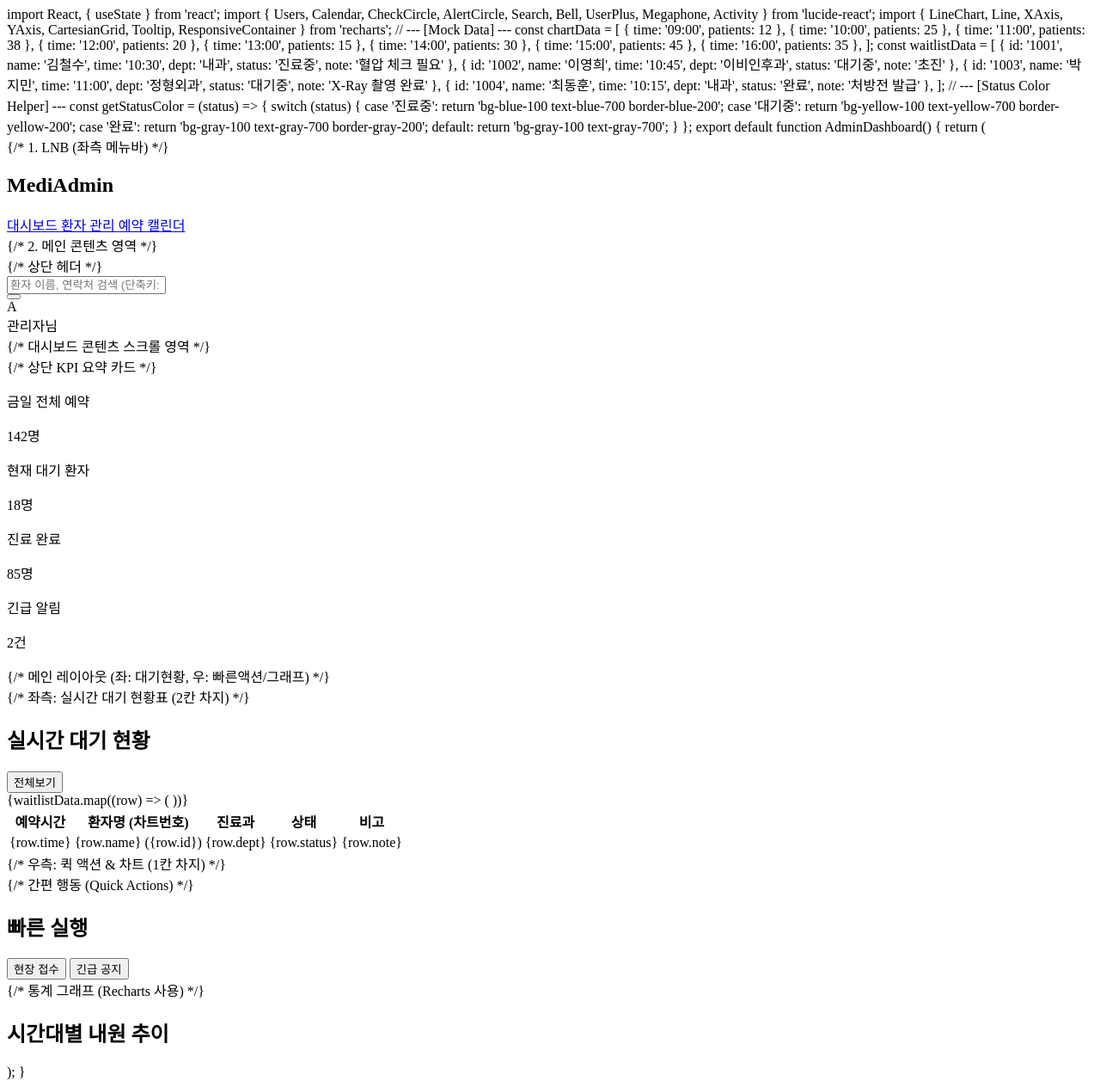
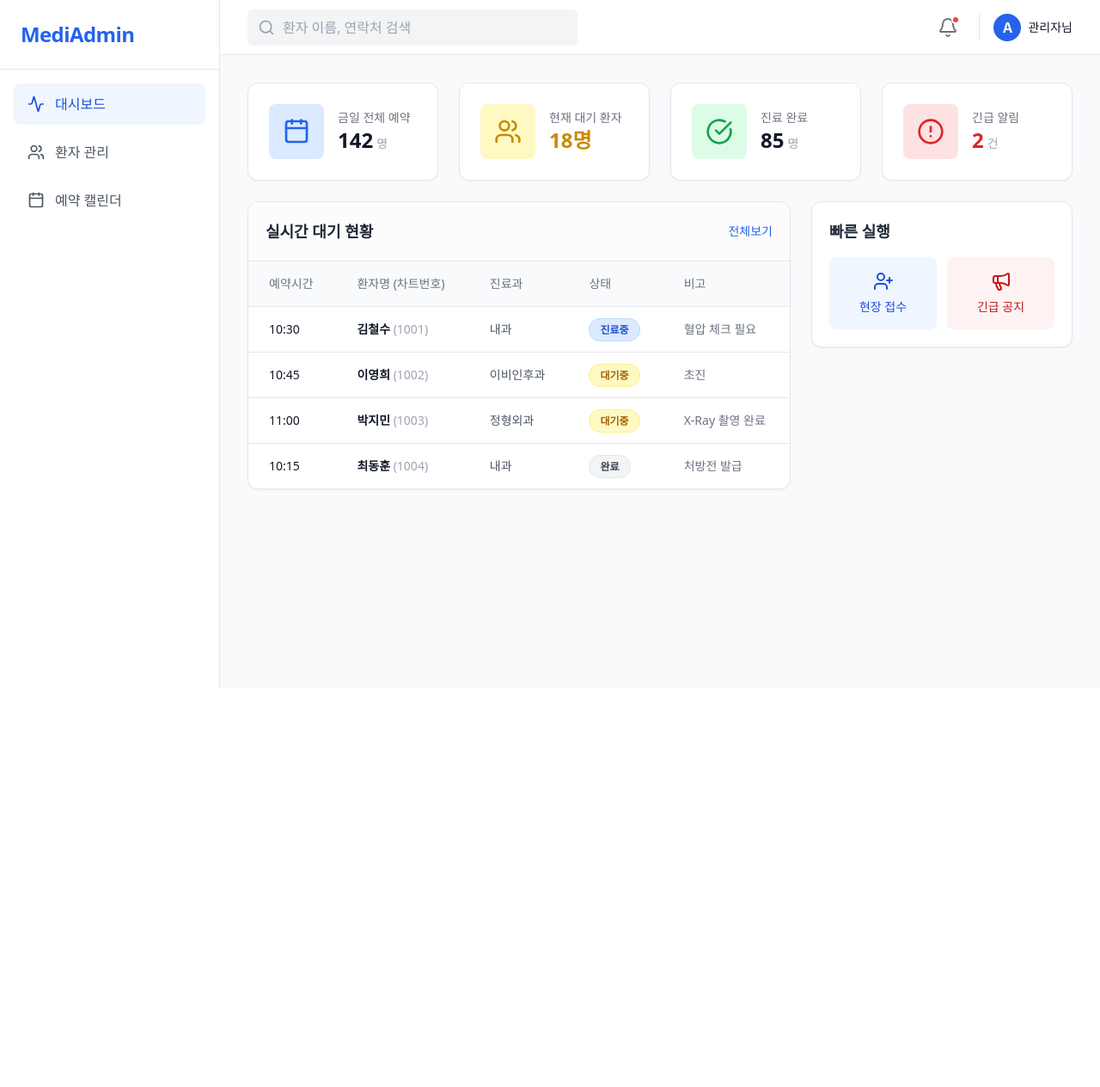
Before and after one commit to palantir1997/Ssaessak-Ban, a PHP site: page /admin/DashBoard.php in a window 1280 px wide. Shown: the whole page at 86% size. After the commit the page ends 800 px from the top, so only its background shows below. Run offline with PHP 8.4, Linux system fonts and the light colour scheme; some libraries are stand-ins or nearby versions.

Commit message:
php 변경

```diff
--- a/saessak/admin/DashBoard.php
+++ b/saessak/admin/DashBoard.php
@@ -1,212 +1,170 @@
-import React, { useState } from 'react';
-import {
-  Users, Calendar, CheckCircle, AlertCircle,
-  Search, Bell, UserPlus, Megaphone, Activity
-} from 'lucide-react';
-import {
-  LineChart, Line, XAxis, YAxis, CartesianGrid, Tooltip, ResponsiveContainer
-} from 'recharts';
+<!DOCTYPE html>
+<html lang="ko">
+<head>
+    <meta charset="UTF-8">
+    <meta name="viewport" content="width=device-width, initial-scale=1.0">
+    <title>MediAdmin - 병원 관리자 페이지</title>
+    <script src="https://cdn.tailwindcss.com"></script>
+    <script src="https://unpkg.com/lucide@latest"></script>
+</head>
+<body class="bg-gray-50 text-gray-900 font-sans h-screen flex overflow-hidden">
 
-// --- [Mock Data] ---
-const chartData = [
-  { time: '09:00', patients: 12 },
-  { time: '10:00', patients: 25 },
-  { time: '11:00', patients: 38 },
-  { time: '12:00', patients: 20 },
-  { time: '13:00', patients: 15 },
-  { time: '14:00', patients: 30 },
-  { time: '15:00', patients: 45 },
-  { time: '16:00', patients: 35 },
+    <?php
+    // --- [Mock Data / 나중에 DB 연동할 영역] ---
+    $waitlist = [
+        ["id" => "1001", "name" => "김철수", "time" => "10:30", "dept" => "내과", "status" => "진료중", "note" => "혈압 체크 필요"],
+        ["id" => "1002", "name" => "이영희", "time" => "10:45", "dept" => "이비인후과", "status" => "대기중", "note" => "초진"],
+        ["id" => "1003", "name" => "박지민", "time" => "11:00", "dept" => "정형외과", "status" => "대기중", "note" => "X-Ray 촬영 완료"],
+        ["id" => "1004", "name" => "최동훈", "time" => "10:15", "dept" => "내과", "status" => "완료", "note" => "처방전 발급"],
     ];
 
-const waitlistData = [
-  { id: '1001', name: '김철수', time: '10:30', dept: '내과', status: '진료중', note: '혈압 체크 필요' },
-  { id: '1002', name: '이영희', time: '10:45', dept: '이비인후과', status: '대기중', note: '초진' },
-  { id: '1003', name: '박지민', time: '11:00', dept: '정형외과', status: '대기중', note: 'X-Ray 촬영 완료' },
-  { id: '1004', name: '최동훈', time: '10:15', dept: '내과', status: '완료', note: '처방전 발급' },
-];
-
-// --- [Status Color Helper] ---
-const getStatusColor = (status) => {
-  switch (status) {
+    // 상태별 색상을 리턴하는 PHP 함수
+    function getStatusColor($status) {
+        switch ($status) {
             case '진료중': return 'bg-blue-100 text-blue-700 border-blue-200';
             case '대기중': return 'bg-yellow-100 text-yellow-700 border-yellow-200';
             case '완료': return 'bg-gray-100 text-gray-700 border-gray-200';
             default: return 'bg-gray-100 text-gray-700';
         }
-};
+    }
+    ?>
 
-export default function AdminDashboard() {
-  return (
-    <div className="flex h-screen bg-gray-50 text-gray-900 font-sans">
-
-      {/* 1. LNB (좌측 메뉴바) */}
-      <aside className="w-64 bg-white border-r border-gray-200 flex flex-col hidden md:flex">
-        <div className="p-6 border-b border-gray-200">
-          <h1 className="text-2xl font-bold text-blue-600 tracking-tight">MediAdmin</h1>
+    <aside class="w-64 bg-white border-r border-gray-200 flex flex-col hidden md:flex">
+        <div class="p-6 border-b border-gray-200">
+            <h1 class="text-2xl font-bold text-blue-600 tracking-tight">MediAdmin</h1>
         </div>
-        <nav className="flex-1 p-4 space-y-2">
-          <a href="#" className="flex items-center gap-3 px-4 py-3 bg-blue-50 text-blue-700 rounded-lg font-medium">
-            <Activity className="w-5 h-5" /> 대시보드
+        <nav class="flex-1 p-4 space-y-2">
+            <a href="#" class="flex items-center gap-3 px-4 py-3 bg-blue-50 text-blue-700 rounded-lg font-medium">
+                <i data-lucide="activity" class="w-5 h-5"></i> 대시보드
             </a>
-          <a href="#" className="flex items-center gap-3 px-4 py-3 text-gray-600 hover:bg-gray-100 rounded-lg transition-colors">
-            <Users className="w-5 h-5" /> 환자 관리
+            <a href="#" class="flex items-center gap-3 px-4 py-3 text-gray-600 hover:bg-gray-100 rounded-lg transition-colors">
+                <i data-lucide="users" class="w-5 h-5"></i> 환자 관리
             </a>
-          <a href="#" className="flex items-center gap-3 px-4 py-3 text-gray-600 hover:bg-gray-100 rounded-lg transition-colors">
-            <Calendar className="w-5 h-5" /> 예약 캘린더
+            <a href="#" class="flex items-center gap-3 px-4 py-3 text-gray-600 hover:bg-gray-100 rounded-lg transition-colors">
+                <i data-lucide="calendar" class="w-5 h-5"></i> 예약 캘린더
             </a>
         </nav>
     </aside>
 
-      {/* 2. 메인 콘텐츠 영역 */}
-      <main className="flex-1 flex flex-col overflow-hidden">
+    <main class="flex-1 flex flex-col overflow-hidden">
 
-        {/* 상단 헤더 */}
-        <header className="h-16 bg-white border-b border-gray-200 flex items-center justify-between px-8 shrink-0">
-          <div className="relative w-96">
-            <Search className="absolute left-3 top-1/2 -translate-y-1/2 w-5 h-5 text-gray-400" />
+        <header class="h-16 bg-white border-b border-gray-200 flex items-center justify-between px-8 shrink-0">
+            <div class="relative w-96">
+                <i data-lucide="search" class="absolute left-3 top-1/2 -translate-y-1/2 w-5 h-5 text-gray-400"></i>
                 <input
                     type="text"
-              placeholder="환자 이름, 연락처 검색 (단축키: /)"
-              className="w-full pl-10 pr-4 py-2 bg-gray-100 border-transparent rounded-md focus:bg-white focus:border-blue-500 focus:ring-2 focus:ring-blue-200 transition-all outline-none"
+                    placeholder="환자 이름, 연락처 검색"
+                    class="w-full pl-10 pr-4 py-2 bg-gray-100 border border-transparent rounded-md focus:bg-white focus:border-blue-500 focus:ring-2 focus:ring-blue-200 transition-all outline-none"
                 />
             </div>
-          <div className="flex items-center gap-4">
-            <button className="relative p-2 text-gray-500 hover:bg-gray-100 rounded-full transition-colors">
-              <Bell className="w-6 h-6" />
-              <span className="absolute top-1.5 right-1.5 w-2.5 h-2.5 bg-red-500 rounded-full border-2 border-white"></span>
+            <div class="flex items-center gap-4">
+                <button class="relative p-2 text-gray-500 hover:bg-gray-100 rounded-full transition-colors">
+                    <i data-lucide="bell" class="w-6 h-6"></i>
+                    <span class="absolute top-1.5 right-1.5 w-2.5 h-2.5 bg-red-500 rounded-full border-2 border-white"></span>
                 </button>
-            <div className="flex items-center gap-2 pl-4 border-l border-gray-200">
-              <div className="w-8 h-8 bg-blue-600 rounded-full flex items-center justify-center text-white font-bold">A</div>
-              <span className="font-medium text-sm">관리자님</span>
+                <div class="flex items-center gap-2 pl-4 border-l border-gray-200">
+                    <div class="w-8 h-8 bg-blue-600 rounded-full flex items-center justify-center text-white font-bold">A</div>
+                    <span class="font-medium text-sm">관리자님</span>
                 </div>
             </div>
         </header>
 
-        {/* 대시보드 콘텐츠 스크롤 영역 */}
-        <div className="flex-1 overflow-auto p-8 space-y-6">
+        <div class="flex-1 overflow-auto p-8 space-y-6">
 
-          {/* 상단 KPI 요약 카드 */}
-          <div className="grid grid-cols-1 md:grid-cols-2 lg:grid-cols-4 gap-6">
-            <div className="bg-white p-6 rounded-xl border border-gray-200 shadow-sm flex items-center gap-4">
-              <div className="p-4 bg-blue-100 text-blue-600 rounded-lg"><Calendar className="w-8 h-8" /></div>
+            <div class="grid grid-cols-1 md:grid-cols-2 lg:grid-cols-4 gap-6">
+                <div class="bg-white p-6 rounded-xl border border-gray-200 shadow-sm flex items-center gap-4">
+                    <div class="p-4 bg-blue-100 text-blue-600 rounded-lg"><i data-lucide="calendar" class="w-8 h-8"></i></div>
                     <div>
-                <p className="text-sm text-gray-500 font-medium">금일 전체 예약</p>
-                <p className="text-2xl font-bold">142<span className="text-sm font-normal text-gray-400 ml-1">명</span></p>
+                        <p class="text-sm text-gray-500 font-medium">금일 전체 예약</p>
+                        <p class="text-2xl font-bold">142<span class="text-sm font-normal text-gray-400 ml-1">명</span></p>
                     </div>
                 </div>
-            <div className="bg-white p-6 rounded-xl border border-gray-200 shadow-sm flex items-center gap-4">
-              <div className="p-4 bg-yellow-100 text-yellow-600 rounded-lg"><Users className="w-8 h-8" /></div>
+                <div class="bg-white p-6 rounded-xl border border-gray-200 shadow-sm flex items-center gap-4">
+                    <div class="p-4 bg-yellow-100 text-yellow-600 rounded-lg"><i data-lucide="users" class="w-8 h-8"></i></div>
                     <div>
-                <p className="text-sm text-gray-500 font-medium">현재 대기 환자</p>
-                <p className="text-2xl font-bold text-yellow-600">18<span className="text-sm font-normal text-gray-400 ml-1">명</span></p>
+                        <p class="text-sm text-gray-500 font-medium">현재 대기 환자</p>
+                        <p class="text-2xl font-bold text-yellow-600">18<span className="text-sm font-normal text-gray-400 ml-1">명</span></p>
                     </div>
                 </div>
-            <div className="bg-white p-6 rounded-xl border border-gray-200 shadow-sm flex items-center gap-4">
-              <div className="p-4 bg-green-100 text-green-600 rounded-lg"><CheckCircle className="w-8 h-8" /></div>
+                <div class="bg-white p-6 rounded-xl border border-gray-200 shadow-sm flex items-center gap-4">
+                    <div class="p-4 bg-green-100 text-green-600 rounded-lg"><i data-lucide="check-circle" class="w-8 h-8"></i></div>
                     <div>
-                <p className="text-sm text-gray-500 font-medium">진료 완료</p>
-                <p className="text-2xl font-bold">85<span className="text-sm font-normal text-gray-400 ml-1">명</span></p>
+                        <p class="text-sm text-gray-500 font-medium">진료 완료</p>
+                        <p class="text-2xl font-bold">85<span class="text-sm font-normal text-gray-400 ml-1">명</span></p>
                     </div>
                 </div>
-            <div className="bg-white p-6 rounded-xl border border-gray-200 shadow-sm flex items-center gap-4">
-              <div className="p-4 bg-red-100 text-red-600 rounded-lg"><AlertCircle className="w-8 h-8" /></div>
+                <div class="bg-white p-6 rounded-xl border border-gray-200 shadow-sm flex items-center gap-4">
+                    <div class="p-4 bg-red-100 text-red-600 rounded-lg"><i data-lucide="alert-circle" class="w-8 h-8"></i></div>
                     <div>
-                <p className="text-sm text-gray-500 font-medium">긴급 알림</p>
-                <p className="text-2xl font-bold text-red-600">2<span className="text-sm font-normal text-gray-400 ml-1">건</span></p>
+                        <p class="text-sm text-gray-500 font-medium">긴급 알림</p>
+                        <p class="text-2xl font-bold text-red-600">2<span class="text-sm font-normal text-gray-400 ml-1">건</span></p>
                     </div>
                 </div>
             </div>
 
-          {/* 메인 레이아웃 (좌: 대기현황, 우: 빠른액션/그래프) */}
-          <div className="grid grid-cols-1 lg:grid-cols-3 gap-6">
+            <div class="grid grid-cols-1 lg:grid-cols-3 gap-6">
 
-            {/* 좌측: 실시간 대기 현황표 (2칸 차지) */}
-            <div className="lg:col-span-2 bg-white rounded-xl border border-gray-200 shadow-sm overflow-hidden flex flex-col">
-              <div className="p-5 border-b border-gray-200 flex justify-between items-center bg-gray-50/50">
-                <h2 className="text-lg font-bold text-gray-800">실시간 대기 현황</h2>
-                <button className="text-sm text-blue-600 font-medium hover:underline">전체보기</button>
+                <div class="lg:col-span-2 bg-white rounded-xl border border-gray-200 shadow-sm overflow-hidden flex flex-col">
+                    <div class="p-5 border-b border-gray-200 flex justify-between items-center bg-gray-50/50">
+                        <h2 class="text-lg font-bold text-gray-800">실시간 대기 현황</h2>
+                        <button class="text-sm text-blue-600 font-medium hover:underline">전체보기</button>
                     </div>
-              <div className="overflow-x-auto">
-                <table className="w-full text-left border-collapse">
+                    <div class="overflow-x-auto">
+                        <table class="w-full text-left border-collapse">
                             <thead>
-                    <tr className="bg-gray-50 text-gray-500 text-sm border-b border-gray-200">
-                      <th className="px-6 py-4 font-medium">예약시간</th>
-                      <th className="px-6 py-4 font-medium">환자명 (차트번호)</th>
-                      <th className="px-6 py-4 font-medium">진료과</th>
-                      <th className="px-6 py-4 font-medium">상태</th>
-                      <th className="px-6 py-4 font-medium">비고</th>
+                                <tr class="bg-gray-50 text-gray-500 text-sm border-b border-gray-200">
+                                    <th class="px-6 py-4 font-medium">예약시간</th>
+                                    <th class="px-6 py-4 font-medium">환자명 (차트번호)</th>
+                                    <th class="px-6 py-4 font-medium">진료과</th>
+                                    <th class="px-6 py-4 font-medium">상태</th>
+                                    <th class="px-6 py-4 font-medium">비고</th>
                                 </tr>
                             </thead>
-                  <tbody className="divide-y divide-gray-200 text-sm">
-                    {waitlistData.map((row) => (
-                      <tr key={row.id} className="hover:bg-gray-50 transition-colors">
-                        <td className="px-6 py-4 font-medium text-gray-900">{row.time}</td>
-                        <td className="px-6 py-4">
-                          <span className="font-bold">{row.name}</span> <span className="text-gray-400">({row.id})</span>
+                            <tbody class="divide-y divide-gray-200 text-sm">
+                                <?php foreach ($waitlist as $row): ?>
+                                <tr class="hover:bg-gray-50 transition-colors">
+                                    <td class="px-6 py-4 font-medium text-gray-900"><?php echo $row['time']; ?></td>
+                                    <td class="px-6 py-4">
+                                        <span class="font-bold"><?php echo $row['name']; ?></span>
+                                        <span class="text-gray-400">(<?php echo $row['id']; ?>)</span>
                                     </td>
-                        <td className="px-6 py-4 text-gray-600">{row.dept}</td>
-                        <td className="px-6 py-4">
-                          <span className={`px-3 py-1 rounded-full text-xs font-bold border ${getStatusColor(row.status)}`}>
-                            {row.status}
+                                    <td class="px-6 py-4 text-gray-600"><?php echo $row['dept']; ?></td>
+                                    <td class="px-6 py-4">
+                                        <span class="px-3 py-1 rounded-full text-xs font-bold border <?php echo getStatusColor($row['status']); ?>">
+                                            <?php echo $row['status']; ?>
                                         </span>
                                     </td>
-                        <td className="px-6 py-4 text-gray-500 truncate max-w-xs">{row.note}</td>
+                                    <td class="px-6 py-4 text-gray-500 truncate max-w-xs"><?php echo $row['note']; ?></td>
                                 </tr>
-                    ))}
+                                <?php endforeach; ?>
                             </tbody>
                         </table>
                     </div>
                 </div>
 
-            {/* 우측: 퀵 액션 & 차트 (1칸 차지) */}
-            <div className="space-y-6">
-
-              {/* 간편 행동 (Quick Actions) */}
-              <div className="bg-white rounded-xl border border-gray-200 shadow-sm p-5">
-                <h2 className="text-lg font-bold text-gray-800 mb-4">빠른 실행</h2>
-                <div className="grid grid-cols-2 gap-3">
-                  <button className="flex flex-col items-center justify-center p-4 bg-blue-50 text-blue-700 rounded-lg hover:bg-blue-100 transition-colors gap-2">
-                    <UserPlus className="w-6 h-6" />
-                    <span className="font-medium text-sm">현장 접수</span>
+                <div class="space-y-6">
+                    <div class="bg-white rounded-xl border border-gray-200 shadow-sm p-5">
+                        <h2 class="text-lg font-bold text-gray-800 mb-4">빠른 실행</h2>
+                        <div class="grid grid-cols-2 gap-3">
+                            <button class="flex flex-col items-center justify-center p-4 bg-blue-50 text-blue-700 rounded-lg hover:bg-blue-100 transition-colors gap-2">
+                                <i data-lucide="user-plus" class="w-6 h-6"></i>
+                                <span class="font-medium text-sm">현장 접수</span>
                             </button>
-                  <button className="flex flex-col items-center justify-center p-4 bg-red-50 text-red-700 rounded-lg hover:bg-red-100 transition-colors gap-2">
-                    <Megaphone className="w-6 h-6" />
-                    <span className="font-medium text-sm">긴급 공지</span>
+                            <button class="flex flex-col items-center justify-center p-4 bg-red-50 text-red-700 rounded-lg hover:bg-red-100 transition-colors gap-2">
+                                <i data-lucide="megaphone" class="w-6 h-6"></i>
+                                <span class="font-medium text-sm">긴급 공지</span>
                             </button>
                         </div>
-              </div>
-
-              {/* 통계 그래프 (Recharts 사용) */}
-              <div className="bg-white rounded-xl border border-gray-200 shadow-sm p-5">
-                <h2 className="text-lg font-bold text-gray-800 mb-4">시간대별 내원 추이</h2>
-                <div className="h-60 w-full">
-                  <ResponsiveContainer width="100%" height="100%">
-                    <LineChart data={chartData}>
-                      <CartesianGrid strokeDasharray="3 3" vertical={false} stroke="#E5E7EB" />
-                      <XAxis dataKey="time" axisLine={false} tickLine={false} tick={{ fontSize: 12, fill: '#6B7280' }} dy={10} />
-                      <YAxis axisLine={false} tickLine={false} tick={{ fontSize: 12, fill: '#6B7280' }} dx={-10} />
-                      <Tooltip
-                        contentStyle={{ borderRadius: '8px', border: 'none', boxShadow: '0 4px 6px -1px rgb(0 0 0 / 0.1)' }}
-                      />
-                      <Line
-                        type="monotone"
-                        dataKey="patients"
-                        stroke="#2563EB"
-                        strokeWidth={3}
-                        dot={{ r: 4, fill: '#2563EB', strokeWidth: 2, stroke: '#fff' }}
-                        activeDot={{ r: 6 }}
-                      />
-                    </LineChart>
-                  </ResponsiveContainer>
                     </div>
                 </div>
 
             </div>
-          </div>
 
         </div>
     </main>
-    </div>
-  );
-}
+
+    <script>
+        lucide.createIcons();
+    </script>
+</body>
+</html>
```
Lines whose indentation alone changed are shown as unchanged.
